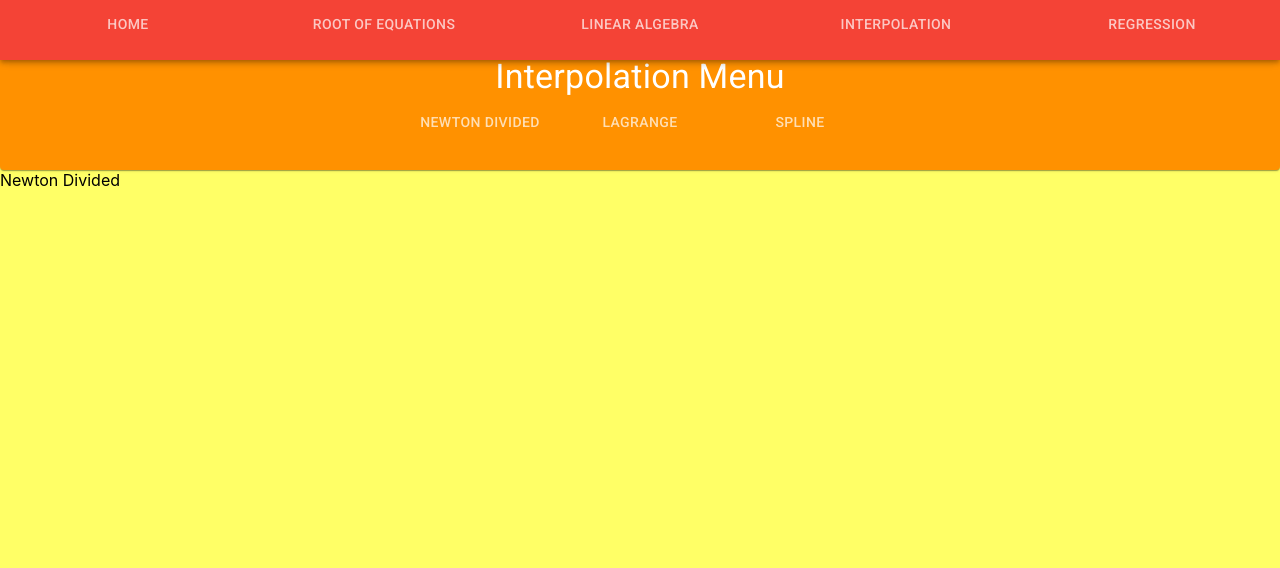
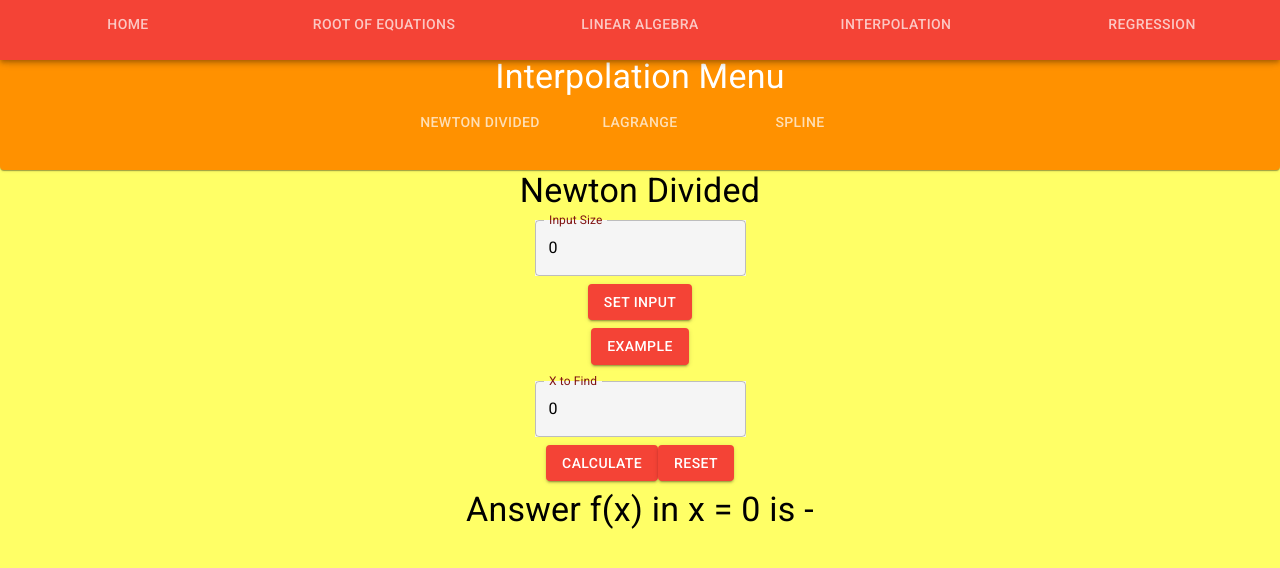
Before and after one commit to first5455/Numerical_React_MaterialUI, a React (Create React App) app: page /inter/newton_divied in a window 1280 px wide. Shown: the top 568 px of the page. Built offline with nearby package versions, Linux system fonts and the light colour scheme; what react-mathquill would draw is missing.

Commit message:
newtondivide/lagrange/fixed bug

```diff
--- a/src/components/inter/Lagrange.js
+++ b/src/components/inter/Lagrange.js
@@ -1,10 +1,186 @@
-import React from 'react'
+import { React, useState } from "react";
+import { Button, TextField, Grid, Typography } from "@material-ui/core";
+import { makeStyles } from "@material-ui/core/styles";
+const useStyles = makeStyles({
+  root: {
+    minWidth: 275,
+  },
+  centerText: {
+    textAlign: "center",
+  },
+  input: {
+    color: "black",
+  },
+});
 
 function Lagrange() {
-    return (
+  const classes = useStyles();
+  const [sizeInputs, setSizeInputs] = useState(0);
+  const [inputsX, setInputsX] = useState([]);
+  const [inputsY, setInputsY] = useState([]);
+  const [xstart, setXstart] = useState(0);
+  const [ans, setAns] = useState("-");
+  let Xin = [];
+  let Yin = [];
+  let Xdata = [0, 20000, 40000, 60000, 80000];
+  let Ydata = [9.81, 9.7487, 9.6879, 9.6879, 9.5682];
+  let XfindData = 42000;
+  const lagrange = () => {
+    pushInput();
+    let x = Xin;
+    let y = Yin;
+    let xfind = xstart;
+    let out = 0;
+    for (let i = 0; i < x.length; i++) {
+      let p = 1;
+      for (let j = 0; j < x.length; j++) {
+        if (i !== j) {
+          p = p * ((xfind - x[j]) / (x[i] - x[j]));
+        }
+      }
+      out += p * y[i];
+    }
+    return out.toFixed(8);
+  };
+  const pushInput = () => {
+    for (let i = 0; i < sizeInputs; i++) {
+      Xin.push(parseFloat(document.getElementById("X" + i).value));
+      Yin.push(parseFloat(document.getElementById("Y" + i).value));
+    }
+  };
+  const controlInput2 = (event) => {
+    event.preventDefault();
+    let fieldx = [];
+    let fieldy = [];
+    for (let i = 0; i < Xdata.length; i++) {
+      fieldx[i] = (
+        <Grid>
+          <TextField
+            id={"X" + i}
+            variant="outlined"
+            value={Xdata[i]}
+            label={"X" + i}
+            InputProps={{ className: classes.input }}
+          />
+        </Grid>
+      );
+      fieldy[i] = (
+        <Grid>
+          <TextField
+            id={"Y" + i}
+            variant="outlined"
+            value={Ydata[i]}
+            label={"Y" + i}
+            InputProps={{ className: classes.input }}
+          />
+        </Grid>
+      );
+    }
+    setSizeInputs(Xdata.length);
+    setInputsX(fieldx);
+    setInputsY(fieldy);
+    setXstart(XfindData);
+  };
+  const controlInput = (event) => {
+    event.preventDefault();
+    let fieldx = [];
+    let fieldy = [];
+    for (let i = 0; i < sizeInputs; i++) {
+      fieldx[i] = (
+        <Grid>
+          <TextField
+            id={"X" + i}
+            variant="outlined"
+            label={"X" + i}
+            InputProps={{ className: classes.input }}
+          />
+        </Grid>
+      );
+      fieldy[i] = (
+        <Grid>
+          <TextField
+            id={"Y" + i}
+            variant="outlined"
+            label={"Y" + i}
+            InputProps={{ className: classes.input }}
+          />
+        </Grid>
+      );
+    }
+    setInputsX(fieldx);
+    setInputsY(fieldy);
+  };
+  const reset = (event) => {
+    setInputsX();
+    setInputsY();
+    setSizeInputs(0);
+    setXstart(0);
+    setAns("-");
+  };
+  const handle = (event) => {
+    try {
+      setAns(lagrange());
+    } catch (error) {}
+  };
+  return (
     <div>
-        Lagrange
+      <Grid container spacing={1}>
+        <Grid item xs={12}>
+          <Typography variant="h4" align="center">
+            Lagrange
+          </Typography>
+        </Grid>
+        <Grid item xs={12} align="center">
+          <TextField
+            InputProps={{ className: classes.input }}
+            variant="outlined"
+            value={sizeInputs}
+            onInput={(e) => setSizeInputs(e.target.value)}
+            label="Input Size"
+            style={{ backgroundColor: "whitesmoke" }}
+          />
+        </Grid>
+        <Grid item xs={12} align="center">
+          <Button variant="contained" onClick={controlInput} color="primary">
+            Set Input
+          </Button>
+        </Grid>
+        <Grid item xs={12} align="center">
+          <Button variant="contained" onClick={controlInput2} color="primary">
+            Example
+          </Button>
+        </Grid>
+        <Grid item xs={6} align="right">
+          {inputsX}
+        </Grid>
+        <Grid item xs={6} align="left">
+          {inputsY}
+        </Grid>
+        <Grid item xs={12} align="center">
+          <TextField
+            InputProps={{ className: classes.input }}
+            variant="outlined"
+            value={xstart}
+            onInput={(e) => setXstart(e.target.value)}
+            label="X to Find"
+            style={{ backgroundColor: "whitesmoke" }}
+          />
+        </Grid>
+        <Grid item xs={12} align="center">
+          <Button variant="contained" onClick={handle} color="primary">
+            Calculate
+          </Button>
+          <Button variant="contained" onClick={reset} color="primary">
+            Reset
+          </Button>
+        </Grid>
+        <Grid item xs={12}>
+          <Typography variant="h4" align="center">
+            Answer f(x) in x = {xstart} is {ans}
+          </Typography>
+        </Grid>
+      </Grid>
     </div>
-    );
+  );
 }
 export default Lagrange;
--- a/src/components/inter/NewtonDivided.js
+++ b/src/components/inter/NewtonDivided.js
@@ -1,10 +1,196 @@
-import React from 'react'
-
+import { React, useState } from "react";
+import { Button, TextField, Grid, Typography } from "@material-ui/core";
+import { makeStyles } from "@material-ui/core/styles";
+const useStyles = makeStyles({
+  root: {
+    minWidth: 275,
+  },
+  centerText: {
+    textAlign: "center",
+  },
+  input: {
+    color: "black",
+  },
+});
 function Newton_divided() {
-    return (
+  const classes = useStyles();
+  const [sizeInputs, setSizeInputs] = useState(0);
+  const [inputsX, setInputsX] = useState([]);
+  const [inputsY, setInputsY] = useState([]);
+  const [xstart, setXstart] = useState(0);
+  const [ans, setAns] = useState('-');
+  let Xin = [];
+  let Yin = [];
+  let Xdata = [0, 20000, 40000, 60000, 80000];
+  let Ydata = [9.81, 9.7487, 9.6879, 9.6879, 9.5682];
+  let XfindData = 42000;
+  const newtonDivied = () => {
+    pushInput();
+    let x = Xin;
+    let y = Yin;
+    let xfind = xstart;
+    let C = (st, ed) => {
+      if (ed - st === 1) {
+        let output = (y[ed] - y[st]) / (x[ed] - x[st]);
+        return output;
+      } else {
+        let left = C(st + 1, ed);
+        let right = C(st, ed - 1);
+        let output = (left - right) / (x[ed] - x[st]);
+        return output;
+      }
+    };
+    let find = () => {
+      let sum = y[0];
+      for (let i = 1; i < x.length; i++) {
+        let temp2 = C(0, i);
+        for (let j = 0; j < i; j++) {
+          let temp = xfind - x[j];
+          temp2 *= temp;
+        }
+        sum += temp2;
+      }
+      return sum;
+    };
+    return find(xfind);
+  };
+  const pushInput = () => {
+    for (let i = 0; i < sizeInputs; i++) {
+      Xin.push(parseFloat(document.getElementById("X" + i).value));
+      Yin.push(parseFloat(document.getElementById("Y" + i).value));
+    }
+  };
+  const controlInput2 = (event) => {
+    event.preventDefault();
+    let fieldx = [];
+    let fieldy = [];
+    for (let i = 0; i < Xdata.length; i++) {
+      fieldx[i] = (
+        <Grid>
+          <TextField
+            id={"X" + i}
+            variant="outlined"
+            value={Xdata[i]}
+            label={"X" + i}
+            InputProps={{ className: classes.input }}
+          />
+        </Grid>
+      );
+      fieldy[i] = (
+        <Grid>
+          <TextField
+            id={"Y" + i}
+            variant="outlined"
+            value={Ydata[i]}
+            label={"Y" + i}
+            InputProps={{ className: classes.input }}
+          />
+        </Grid>
+      );
+    }
+    setSizeInputs(Xdata.length);
+    setInputsX(fieldx);
+    setInputsY(fieldy);
+    setXstart(XfindData);
+  };
+  const controlInput = (event) => {
+    event.preventDefault();
+    let fieldx = [];
+    let fieldy = [];
+    for (let i = 0; i < sizeInputs; i++) {
+      fieldx[i] = (
+        <Grid>
+          <TextField
+            id={"X" + i}
+            variant="outlined"
+            label={"X" + i}
+            InputProps={{ className: classes.input }}
+          />
+        </Grid>
+      );
+      fieldy[i] = (
+        <Grid>
+          <TextField
+            id={"Y" + i}
+            variant="outlined"
+            label={"Y" + i}
+            InputProps={{ className: classes.input }}
+          />
+        </Grid>
+      );
+    }
+    setInputsX(fieldx);
+    setInputsY(fieldy);
+  };
+  const reset = (event) => {
+    setInputsX();
+    setInputsY();
+    setSizeInputs(0);
+    setXstart(0);
+    setAns('-');
+  };
+  const handle = (event) => {
+    setAns(newtonDivied());
+  };
+  return (
     <div>
-        Newton Divided
+      <Grid container spacing={1}>
+        <Grid item xs={12}>
+          <Typography variant="h4" align="center">
+            Newton Divided
+          </Typography>
+        </Grid>
+        <Grid item xs={12} align="center">
+          <TextField
+            InputProps={{ className: classes.input }}
+            variant="outlined"
+            value={sizeInputs}
+            onInput={(e) => setSizeInputs(e.target.value)}
+            label="Input Size"
+            style={{ backgroundColor: "whitesmoke" }}
+          />
+        </Grid>
+        <Grid item xs={12} align="center">
+          <Button variant="contained" onClick={controlInput} color="primary">
+            Set Input
+          </Button>
+        </Grid>
+        <Grid item xs={12} align="center">
+          <Button variant="contained" onClick={controlInput2} color="primary">
+            Example
+          </Button>
+        </Grid>
+        <Grid item xs={6} align="right">
+          {inputsX}
+        </Grid>
+        <Grid item xs={6} align="left">
+          {inputsY}
+        </Grid>
+        <Grid item xs={12} align="center">
+          <TextField
+            InputProps={{ className: classes.input }}
+            variant="outlined"
+            value={xstart}
+            onInput={(e) => setXstart(e.target.value)}
+            label="X to Find"
+            style={{ backgroundColor: "whitesmoke" }}
+          />
+        </Grid>
+        <Grid item xs={12} align="center">
+          <Button variant="contained" onClick={handle} color="primary">
+            Calculate
+          </Button>
+          <Button variant="contained" onClick={reset} color="primary">
+            Reset
+          </Button>
+        </Grid>
+        <Grid item xs={12}>
+        <Typography variant="h4" align="center">
+            Answer f(x) in x = {xstart} is {ans}
+          </Typography>
+        </Grid>
+      </Grid>
     </div>
-    );
+  );
 }
 export default Newton_divided;
--- a/src/components/linearalgebra/Conjugate_gradient.js
+++ b/src/components/linearalgebra/Conjugate_gradient.js
@@ -217,7 +217,7 @@ function Conjugate_gradient() {
             <TextField
               InputProps={{ className: classes.input }}
               variant="outlined"
-              defaultValue={dimension}
+              value={dimension}
               onInput={(e) => setDimension(e.target.value)}
               label="Dimension"
               style={{ backgroundColor: "whitesmoke" }}
--- a/src/components/linearalgebra/Cramer.js
+++ b/src/components/linearalgebra/Cramer.js
@@ -172,7 +172,7 @@ function Cramer() {
             <TextField
               InputProps={{ className: classes.input }}
               variant="outlined"
-              defaultValue={dimension}
+              value={dimension}
               onInput={(e) => setDimension(e.target.value)}
               label="Dimension"
               style={{ backgroundColor: "whitesmoke" }}
--- a/src/components/linearalgebra/GaussElimination.js
+++ b/src/components/linearalgebra/GaussElimination.js
@@ -181,7 +181,7 @@ function GaussElimination() {
             <TextField
               InputProps={{ className: classes.input }}
               variant="outlined"
-              defaultValue={dimension}
+              value={dimension}
               onInput={(e) => setDimension(e.target.value)}
               label="Dimension"
               style={{ backgroundColor: "whitesmoke" }}
--- a/src/components/linearalgebra/GaussJordan.js
+++ b/src/components/linearalgebra/GaussJordan.js
@@ -168,7 +168,7 @@ function Gauss_jordan() {
             <TextField
               InputProps={{ className: classes.input }}
               variant="outlined"
-              defaultValue={dimension}
+              value={dimension}
               onInput={(e) => setDimension(e.target.value)}
               label="Dimension"
               style={{ backgroundColor: "whitesmoke" }}
--- a/src/components/linearalgebra/GaussSeidel.js
+++ b/src/components/linearalgebra/GaussSeidel.js
@@ -249,7 +249,7 @@ function Gauss_seidel() {
             <TextField
               InputProps={{ className: classes.input }}
               variant="outlined"
-              defaultValue={dimension}
+              value={dimension}
               onInput={(e) => setDimension(e.target.value)}
               label="Dimension"
               style={{ backgroundColor: "whitesmoke" }}
--- a/src/components/linearalgebra/JacobiIter.js
+++ b/src/components/linearalgebra/JacobiIter.js
@@ -253,7 +253,7 @@ function Jacobi_iter() {
             <TextField
               InputProps={{ className: classes.input }}
               variant="outlined"
-              defaultValue={dimension}
+              value={dimension}
               onInput={(e) => setDimension(e.target.value)}
               label="Dimension"
               style={{ backgroundColor: "whitesmoke" }}
--- a/src/components/linearalgebra/Lu.js
+++ b/src/components/linearalgebra/Lu.js
@@ -163,7 +163,7 @@ function Lu() {
             <TextField
               InputProps={{ className: classes.input }}
               variant="outlined"
-              defaultValue={dimension}
+              value={dimension}
               onInput={(e) => setDimension(e.target.value)}
               label="Dimension"
               style={{ backgroundColor: "whitesmoke" }}
```
